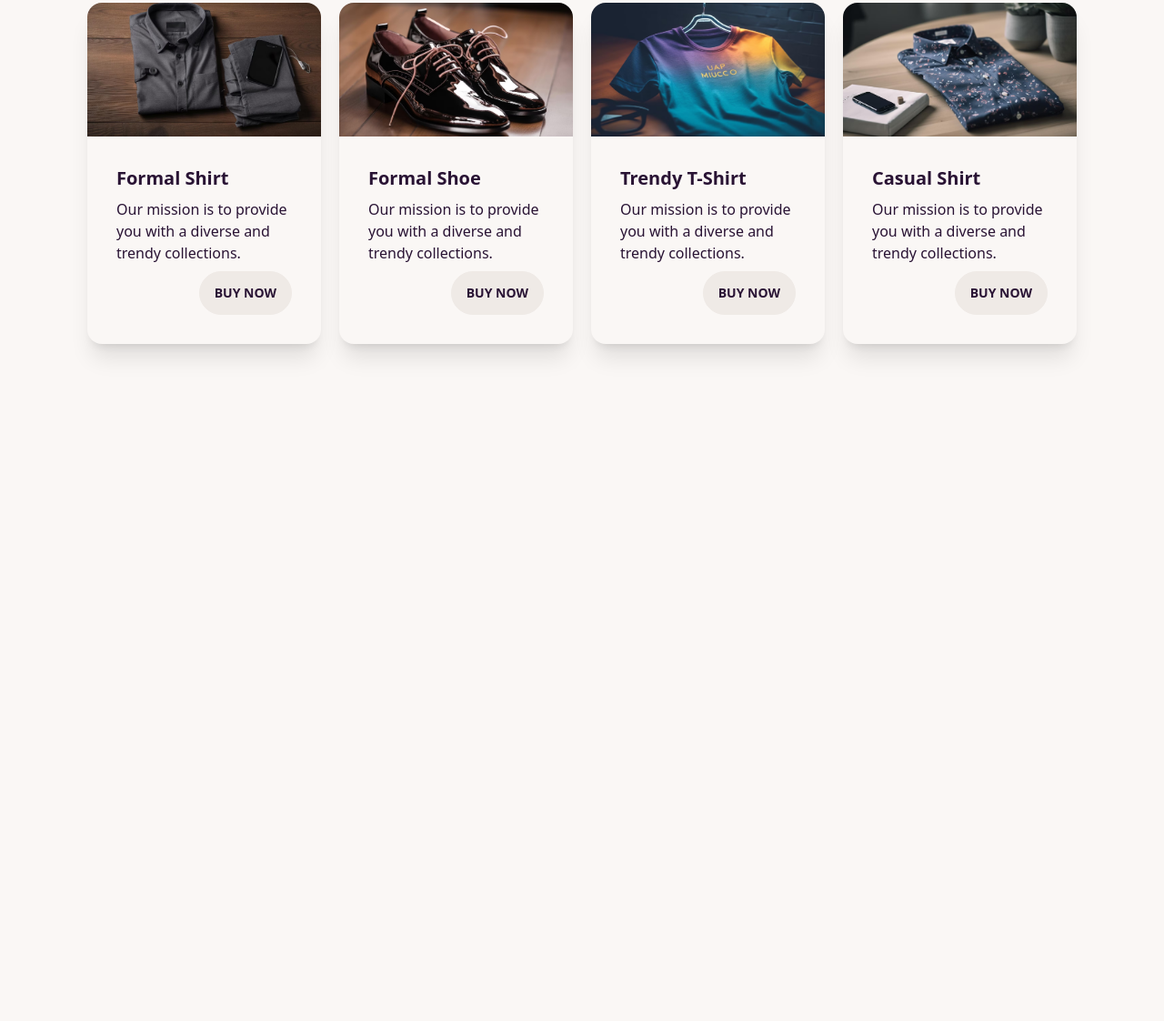
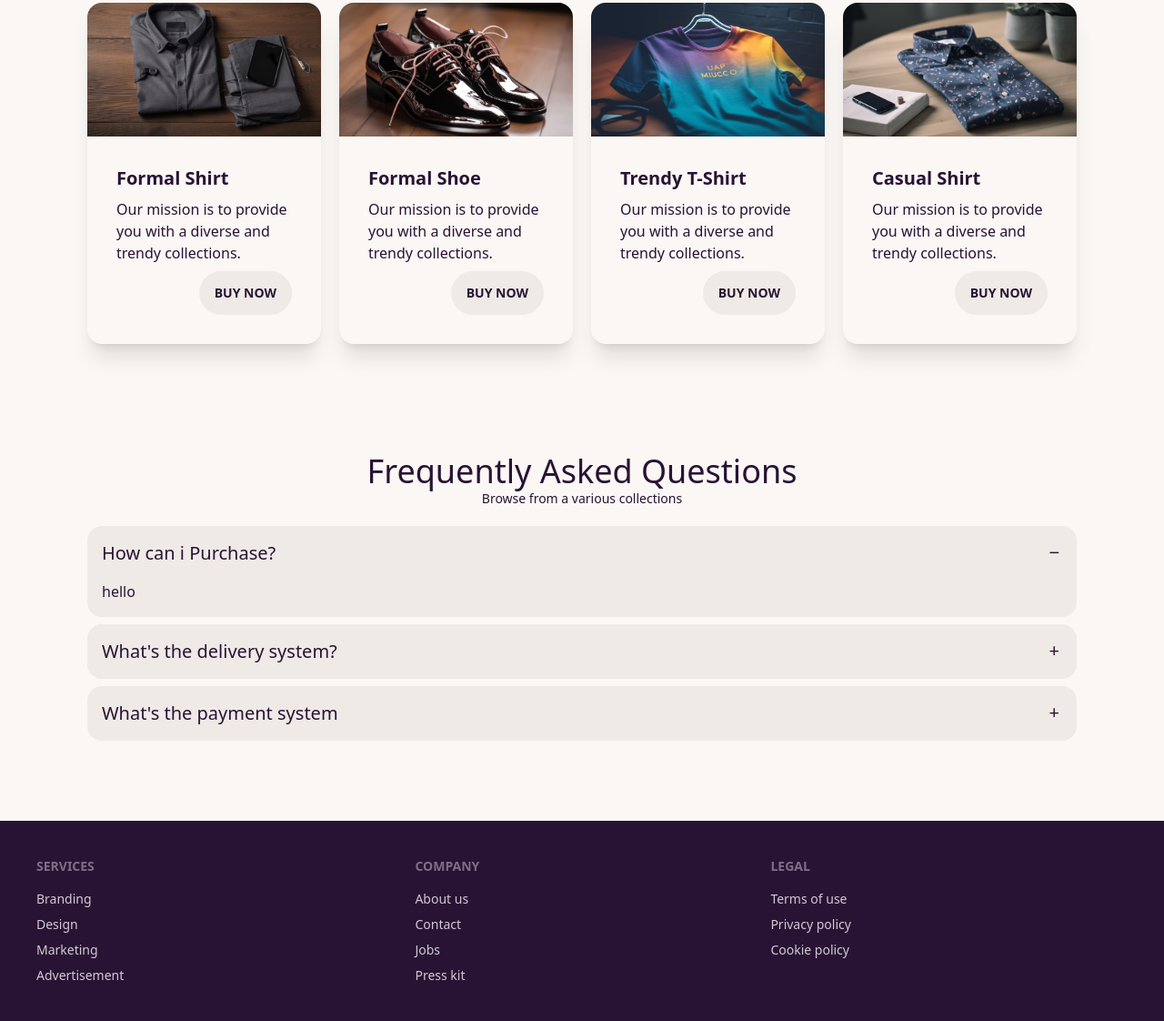
Before and after one commit to raihanmostafa003/daisy-man-project, a plain HTML site: page index.html in a window 1280 px wide. Shown: the part 1872-2994 px from the top of the page at 91% size. Before the commit the page ends 2330 px from the top, so only its background shows below. Drawn offline with nearby package versions, Linux system fonts and the light colour scheme.

Commit message:
footer added and finish

```diff
--- a/index.html
+++ b/index.html
@@ -8,17 +8,7 @@
     <link rel="shortcut icon" href="./images/logo.png" type="image/x-icon">
     <link href="https://cdn.jsdelivr.net/npm/daisyui@3.7.5/dist/full.css" rel="stylesheet" type="text/css" />
     <script src="https://cdn.tailwindcss.com"></script>
-    <script>
-        tailwind.config = {
-            theme: {
-                extend: {
-                    backgroundImage: {
-                        'hero-bg': "url ('./images/yellow-bg.jpg')"
-                    }
-                }
-            }
-        }
-    </script>
+
 
 </head>
 
@@ -77,7 +67,7 @@
         </nav>
         <!-- hero section -->
         <section>
-            <div class="hero min-h-[calc(100vh-66px)]" style="background-image: url(./images/yellow-bg.jpg);">
+            <div class="hero min-h-[calc(100vh-66px)]" style="background-image: url(./images/yellow-bg.jpg);" >
                 <div class="hero-overlay bg-opacity-60"></div>
                 <div class="hero-content text-center text-neutral-content">
                     <div class="max-w-md">
@@ -168,8 +158,6 @@
             <!-- card -->
             <div class="grid sm:grid-cols-2 md:grid-cols-3 lg:grid-cols-4 gap-5">
 
-
-
                 <div class="card bg-base-100 shadow-xl">
                     <figure><img src="./images/elegant-businessman-attire-hangs-modern-closet-generated-by-ai_188544-15312.avif" alt="" /></figure>
                     <div class="card-body">
@@ -211,14 +199,67 @@
                     </div>
                 </div>
 
+            </div>
+        </section>
 
-
-
+        <!-- acordian orFrequently section -->
+        <section class="max-w-screen-xl mx-auto px-8 md:px-16 lg:px-24 py-10 my-10 ">
+            <div class="text-center pb-5">
+                <h1 class="text-2xl md:text-4xl">Frequently Asked Questions</h1>
+                <p class="text-sm">Browse from a various collections</p>
             </div>
-
+            <div class="collapse collapse-plus bg-base-200 mb-2">
+                <input type="radio" name="my-accordion-3" checked="checked" />
+                <div class="collapse-title text-xl font-medium">
+                    How can i Purchase?
+                </div>
+                <div class="collapse-content">
+                  <p>hello</p>
+                </div>
+              </div>
+              <div class="collapse collapse-plus bg-base-200 mb-2">
+                <input type="radio" name="my-accordion-3" />
+                <div class="collapse-title text-xl font-medium">
+                  What's the delivery system?
+                </div>
+                <div class="collapse-content">
+                  <p>hello</p>
+                </div>
+              </div>
+              <div class="collapse collapse-plus bg-base-200 mb-2">
+                <input type="radio" name="my-accordion-3" />
+                <div class="collapse-title text-xl font-medium">
+                    What's the payment system
+                </div>
+                <div class="collapse-content">
+                  <p>hello</p>
+                </div>
+              </div>
 
         </section>
     </main>
+    <footer class="footer p-10 bg-neutral text-neutral-content">
+        <nav>
+          <header class="footer-title">Services</header>
+          <a class="link link-hover">Branding</a>
+          <a class="link link-hover">Design</a>
+          <a class="link link-hover">Marketing</a>
+          <a class="link link-hover">Advertisement</a>
+        </nav>
+        <nav>
+          <header class="footer-title">Company</header>
+          <a class="link link-hover">About us</a>
+          <a class="link link-hover">Contact</a>
+          <a class="link link-hover">Jobs</a>
+          <a class="link link-hover">Press kit</a>
+        </nav>
+        <nav>
+          <header class="footer-title">Legal</header>
+          <a class="link link-hover">Terms of use</a>
+          <a class="link link-hover">Privacy policy</a>
+          <a class="link link-hover">Cookie policy</a>
+        </nav>
+      </footer>
 
 </body>
 
```
